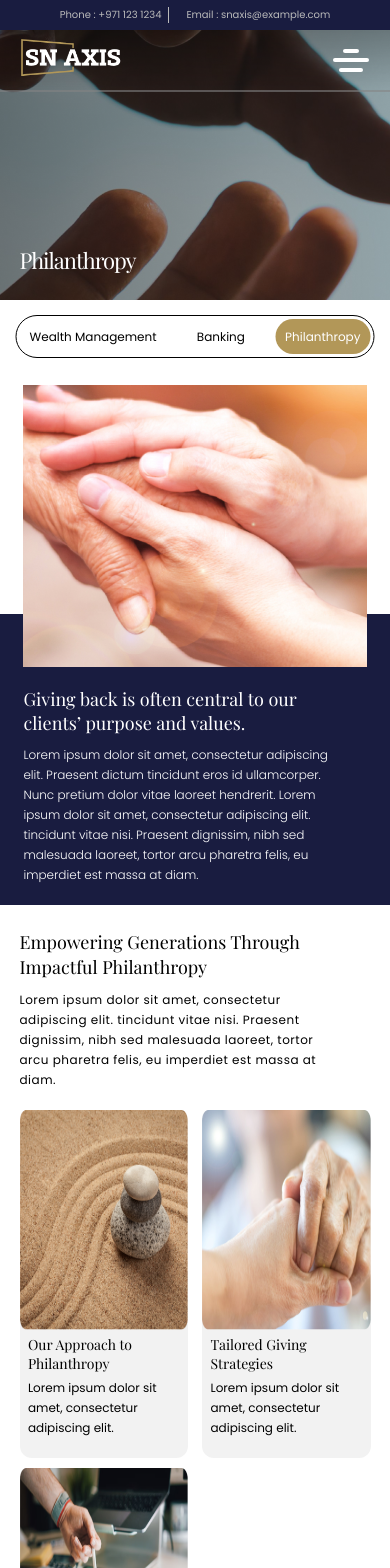
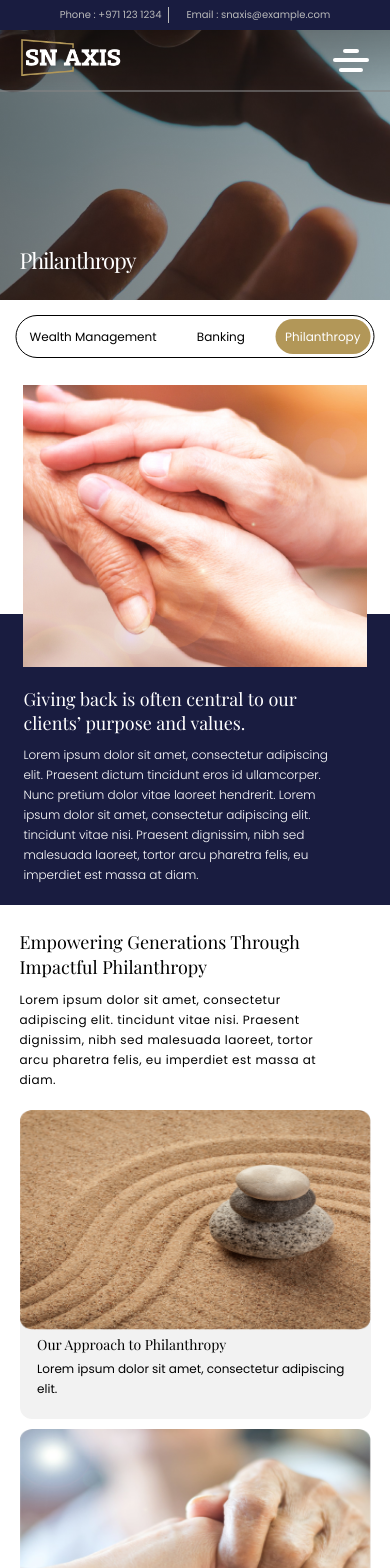
Before and after one commit to amaljithmk07/SN-AXIS, a Next.js app in the folder project/: page /philanthropy in a window 390 px wide. Shown: the top 1568 px of the page. Built offline with nearby package versions, Linux system fonts and the light colour scheme; a web font is replaced by a local one.

Commit message:
philanthropy updated

```diff
--- a/project/styles/philanthropy.module.css
+++ b/project/styles/philanthropy.module.css
@@ -385,6 +385,9 @@
   .philanthropy_toggle_data_title > h2 {
     font-size: 20px;
   }
+  .philanthropy_empowering_generation_content_card_body {
+    width: 48%;
+  }
 }
 
 @media screen and (max-width: 500px) {
@@ -408,7 +411,7 @@
     width: 88%;
   }
   .philanthropy_empowering_generation_content_card_body {
-    width: 48%;
+    width: 100%;
   }
 }
 @media screen and (max-width: 450px) {
```
